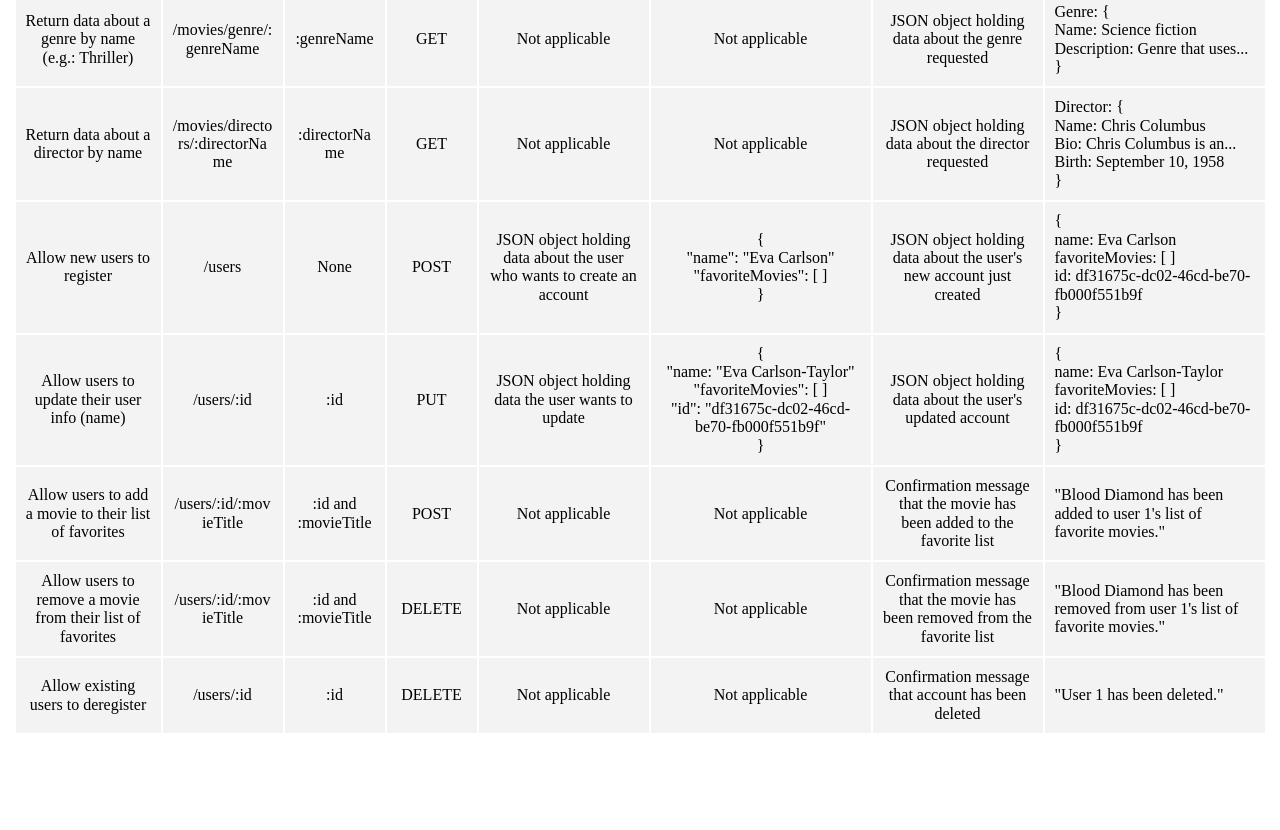
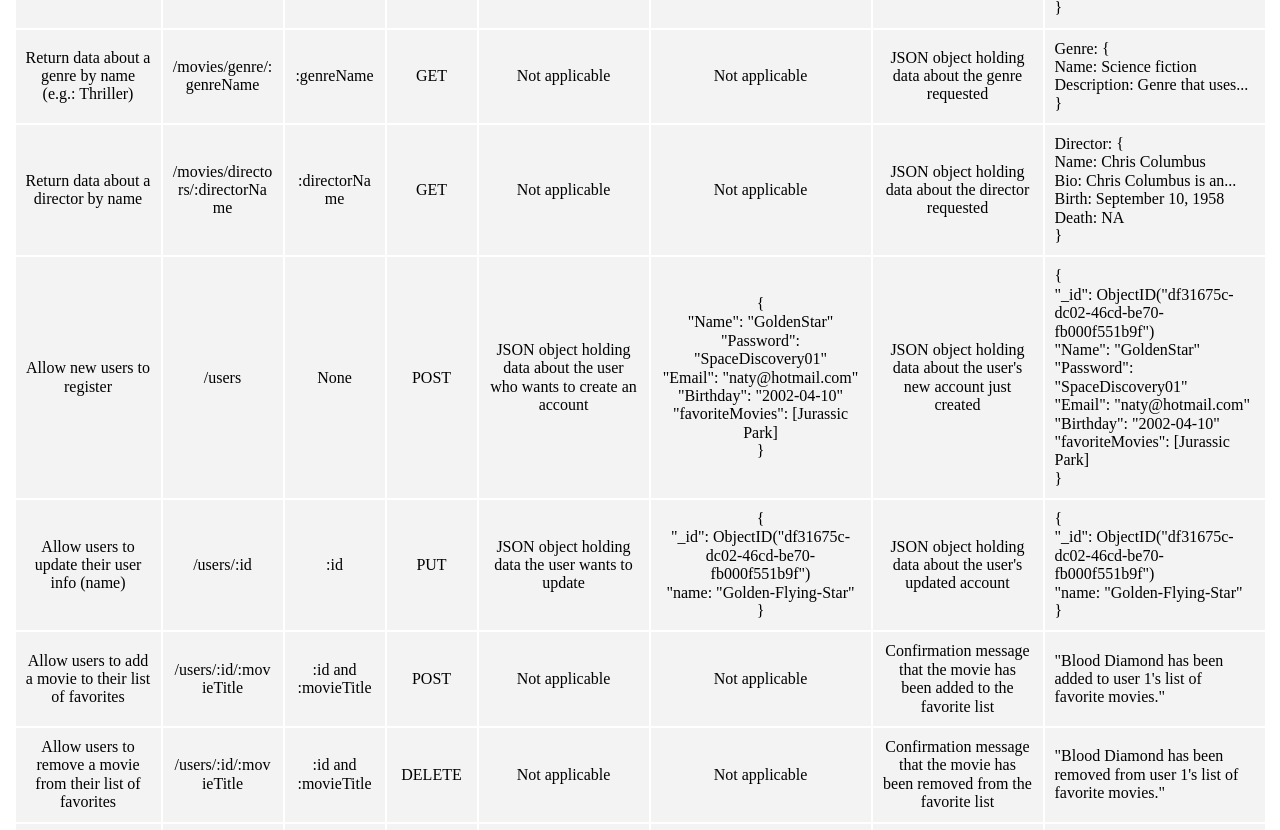
Before and after one commit to AlexaCai/movie-api, a website: page public/documentation.html in a window 1280 px wide. Shown: the part 1870-2700 px from the top of the page. Before the commit the page ends 2625 px from the top, so only its background shows below. Drawn offline with nearby package versions, Linux system fonts and the light colour scheme; files whose address does not match are found by name.

Commit message:
Modification the some fields for certain requests

```diff
--- a/public/documentation.html
+++ b/public/documentation.html
@@ -107,6 +107,7 @@
                     Name: Steven Spielberg <br>
                     Bio: American filmmaker... <br>
                     Birth: December 18, 1946 <br>
+                    Death: NA <br>
                     } <br>
                     ImageURL: https://www.imdb... <br>
                     }
@@ -140,6 +141,7 @@
                     Name: Steven Spielberg <br>
                     Bio: American filmmaker... <br>
                     Birth: December 18, 1946 <br>
+                    Death: NA <br>
                     } <br>
                     ImageURL: https://www.imdb... <br>
                     }
@@ -173,6 +175,7 @@
                         Name: Chris Columbus <br>
                         Bio: Chris Columbus is an... <br>
                         Birth: September 10, 1958 <br>
+                        Death: NA <br>
                     }
                 </td>
             </tr>
@@ -184,16 +187,22 @@
                 <td>JSON object holding data about the user who wants to create an account</td>
                 <td>
                     { <br>
-                        "name": "Eva Carlson" <br>
-                        "favoriteMovies": [ ] <br>
+                        "Name": "GoldenStar" <br>
+                        "Password": "SpaceDiscovery01" <br>
+                        "Email": "naty@hotmail.com" <br>
+                        "Birthday": "2002-04-10" <br>
+                        "favoriteMovies": [Jurassic Park] <br>
                     }
                 </td>
                 <td>JSON object holding data about the user's new account just created</td>
                 <td class="wide-column">
                     { <br>
-                        name: Eva Carlson <br>
-                        favoriteMovies: [ ] <br>
-                        id: df31675c-dc02-46cd-be70-fb000f551b9f <br>
+                        "_id": ObjectID("df31675c-dc02-46cd-be70-fb000f551b9f") <br>
+                        "Name": "GoldenStar" <br>
+                        "Password": "SpaceDiscovery01" <br>
+                        "Email": "naty@hotmail.com" <br>
+                        "Birthday": "2002-04-10" <br>
+                        "favoriteMovies": [Jurassic Park] <br>
                     }
                 </td>
             </tr>
@@ -205,17 +214,15 @@
                 <td>JSON object holding data the user wants to update</td>
                 <td>
                     { <br>
-                        "name: "Eva Carlson-Taylor" <br>
-                        "favoriteMovies": [ ] <br>
-                        "id": "df31675c-dc02-46cd-be70-fb000f551b9f" <br>
+                        "_id": ObjectID("df31675c-dc02-46cd-be70-fb000f551b9f") <br>
+                        "name: "Golden-Flying-Star" <br>
                     }
                 </td>
                 <td>JSON object holding data about the user's updated account</td>
                 <td class="wide-column">
                     { <br>
-                        name: Eva Carlson-Taylor <br>
-                        favoriteMovies: [ ] <br>
-                        id: df31675c-dc02-46cd-be70-fb000f551b9f <br>
+                        "_id": ObjectID("df31675c-dc02-46cd-be70-fb000f551b9f") <br>
+                        "name: "Golden-Flying-Star" <br>
                     }
                 </td>
             </tr>
```
